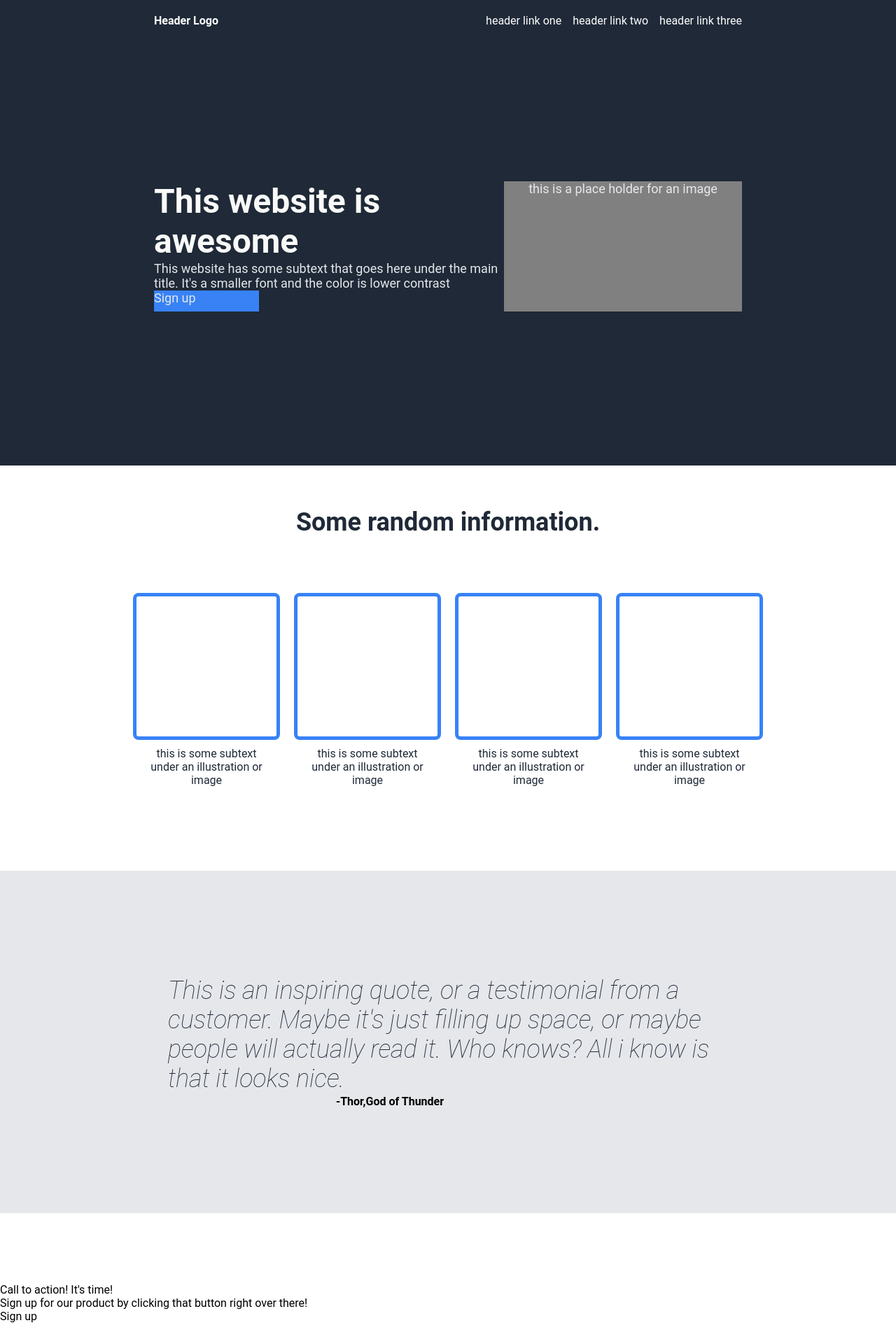
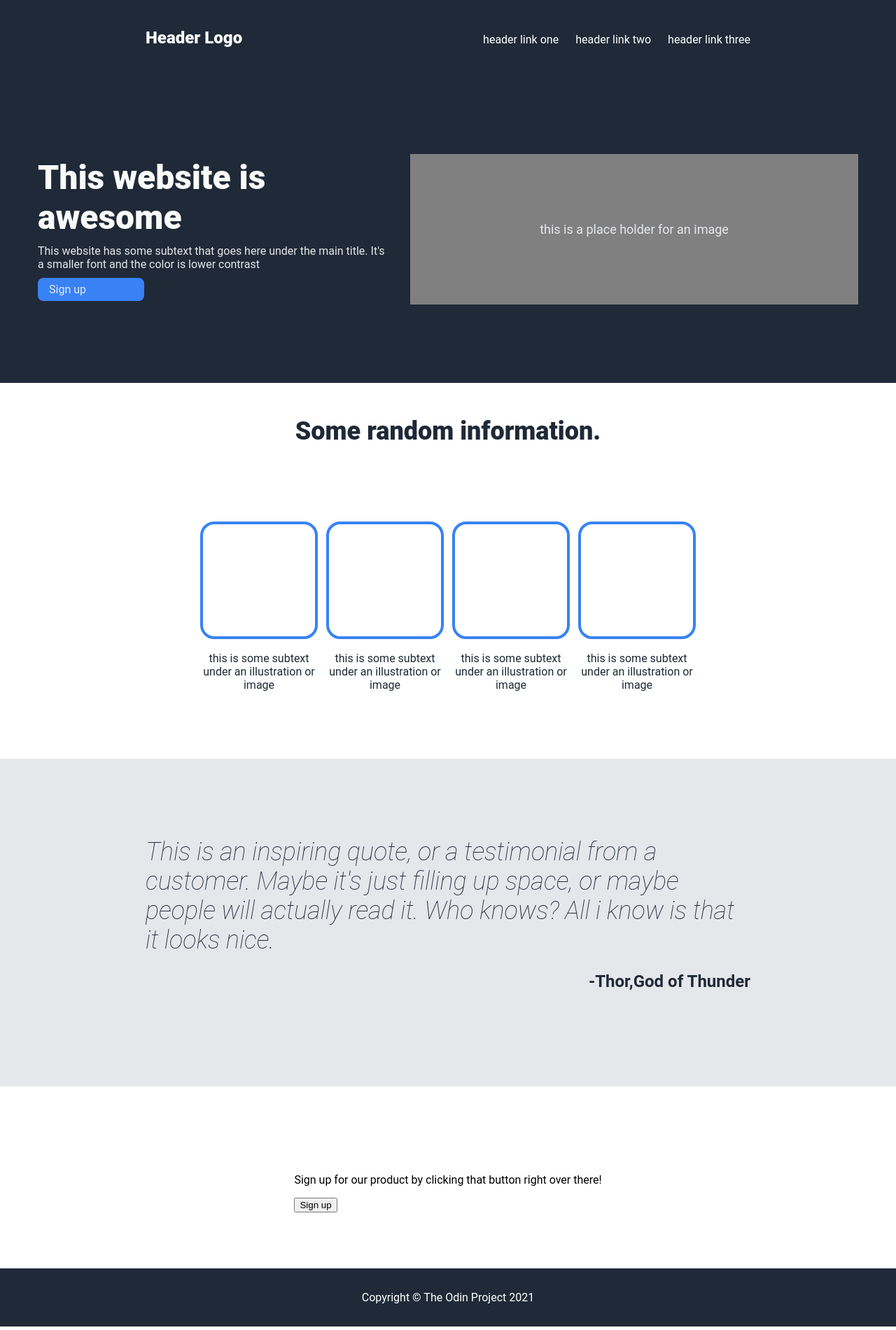
Before and after one commit to ShwetanshuGoel/LandingPage, a plain HTML site: page index.html in a window 1280 px wide. Shown: the whole page at 70% size. Drawn offline with Linux system fonts and the light colour scheme.

Commit message:
Add index.html and style.css files

```diff
--- a/index.html
+++ b/index.html
@@ -8,14 +8,16 @@
 </head>
 <body>
     <div class="header">
-        <ul class="left-links">
-            <li><strong>Header Logo</strong></li>
-        </ul>
-        <ul class="right-links">
-            <li><a>header link one</a></li>
-            <li><a>header link two</a></li>
-            <li><a>header link three</a></li>
-        </ul>
+        <div class="left-links">
+            <p class="logo">Header Logo</p>
+        </div>
+        <div class="right-links">
+            <ul>
+                <li><a>header link one</a></li>
+                <li><a>header link two</a></li>
+                <li><a>header link three</a></li>
+            </ul>
+        </div>
     </div>
     <div class="contentbox1">
         <div class="leftcontent1">
@@ -24,7 +26,9 @@
             <div class="ltext1 signup">Sign up</div>
         </div>
         <div class="rightcontent1">
-            <div class="rtext1">this is a place holder for an image</div>
+            <div class="image">
+               <div class="rtext1">this is a place holder for an image</div>
+            </div>
         </div>
     </div>
     <div class="contentbox2">
@@ -49,22 +53,25 @@
         </div>
     </div>
     <div class="contentbox3">
-        <div class="quote">This is an inspiring quote, or a testimonial from a customer.
+        <em>This is an inspiring quote, or a testimonial from a customer.
             Maybe it's just filling up space, or maybe people will actually read it. Who knows? All i know
             is that it looks nice.
-        </div>
-        <div class="thor">-Thor,God of Thunder</div>
+        </em>
+        <p>-Thor,God of Thunder</p>
     </div>
     <div class="contentbox4">
         <div class="bluebox">
             <div class="bbcontent">
-                <div class="bbtext1">Call to action! It's time!</div>
-                <div class="bbtext2">Sign up for our product by clicking that button right over there!</div>
+                <strong>Call to action! It's time!</strong>
+                <p class="bbtext2">Sign up for our product by clicking that button right over there!</p>
             </div>
             <div class="bbsignup">
-                <div class="bbbutton">Sign up</div>
+                <button class="bbbutton">Sign up</button>
             </div>
         </div>
     </div>
+    <footer>
+        Copyright &copy; The Odin Project 2021
+    </footer>
 </body>
 </html>
--- a/style.css
+++ b/style.css
@@ -11,13 +11,13 @@ body {
 
     display: flex;
     justify-content: space-between;
-    padding-left: 220px;
-    padding-right: 220px;
-    padding-top: 20px;
+    padding: 1em 13em;
     background-color: #1F2937;
     color: white;
+    align-items: baseline;
 }
 
+.left-links,
 ul {
 
     display: flex;
@@ -27,22 +27,29 @@ ul {
     gap: 16px;
 }
 
+.left-links {
+    font-size: 24px;
+    font-weight: 900;
+}
+
+.right-links ul {
+    gap: 1.5em;
+}
+
 .contentbox1 {
 
     display: flex;
-    justify-content: space-evenly;
-    padding-left: 220px;
-    padding-right: 220px;
-    padding-top: 220px;
-    padding-bottom: 220px;
+    justify-content: center;
+    padding: 7em 0;
     background-color: #1F2937;
     color: #E5E7EB;
-    font-size: 18px;
+    align-items: center;
+    gap: 2em;
 }
 
 .awesome {
 
-    font-weight: bolder;
+    font-weight: 900;
     font-size: 48px;
     color: #F9FAF8;
 }
@@ -52,41 +59,57 @@ ul {
     width: 500px;
 }
 
-.leftcontent1 {
+.contentbox1 .leftcontent1 {
     display: flex;
-    justify-content: flex-start;
     flex-direction: column;
+    gap: 10px;
 
 }
 
-.rightcontent1 {
-    width: 500px;
+.contentbox1 .rightcontent1 {
+    flex-shrink: 0;
+    width: 50%;
+}
+
+
+.image {
+    display: flex;
+    height: 215px;
     background-color: grey;
     align-items: center;
     justify-content: center;
-    text-align: center;
+}
+
+.rtext1 {
+    font-size: 18px;
+    color: #E5E7EB;
+    text-decoration: none;
 }
 
 .signup {
-    align-items: center;
-    width: 150px;
-    height: 30px;
+    width: 120px;
+    border-radius: 8px;
     background-color: #3882F6;
+    padding: 7px 1em;
 }
 
+.contentbox1 .signup {
+    border: None;
+}
 
 .contentbox2 {
 
     display: flex;
-    padding-top: 60px;
-    padding-bottom: 100px;
+    padding: 0 13em;
     flex-direction: column;
+    align-items: center;
     color: #1F2937;
+    margin-top: 3em;
 }
 
 .randominformation {
     font-size: 36px;
-    font-weight: bolder;
+    font-weight: 900;
     align-self: center;
     padding-bottom: 60px;
 }
@@ -94,9 +117,10 @@ ul {
 .frames-section {
 
     display: flex;
-    flex-direction: row;
     justify-content: center;
-    padding: 20px 0;
+    align-items: center;
+    flex-wrap: wrap;
+    margin: 3em 0 6em 0;
 }
 
 .frame {
@@ -104,16 +128,17 @@ ul {
     flex-direction: column;
     align-items: center;
     text-align: center;
+    max-width: 200px;
+    gap: .5em;
 
 }
 
 .frame-border {
-    width: 200px;
-    height: 200px;
-    border: 5px solid #3882F6;
+    width: 160px;
+    height: 160px;
+    border: 4px solid #3882F6;
     background-color: white;
-    margin: 0 10px;
-    border-radius: 8px;
+    border-radius: 20px;
 }
 
 .frame-content {
@@ -126,35 +151,56 @@ ul {
 
     display: flex;
     flex-direction: column;
+    justify-content: center;
     background-color: #E5E7EB;
-    padding-top: 150px;
-    padding-bottom: 150px;
-    align-items: center;
+    padding: 7em 13em;
 }
 
-.quote {
-    width: 800px;
-    height: 170px;
-    font-size: 36px;
-    font-style: italic;
-    font-weight: lighter;
+.contentbox3 p {
+    align-self: flex-end;
+    font-weight: bolder;
+    font-size: 24px;
     color: #1F2937;
 }
 
-.thor {
-    width: 800px;
-    margin-left: auto;
-    font-weight: bolder;
+.contentbox3 em {
+    font-size: 36px;
+    font-weight: 100;
+    color: #1F2937;
 }
 
+
 .contentbox4 {
-    padding-top: 100px;
-    padding-bottom: 100px;
+    display: flex;
+    justify-content: center;
+    align-items: center;
+    padding: 5em 13em;
 }
 
 .blueblox {
     display: flex;
-    flex-direction: column;
-    width: 1000px;
+    justify-content: space-around;
+    align-items: center;
     background-color: #3882F6;
+    padding: 3em;
+    width: 100%;
+    border-radius: 10px;
 }
+
+.blueblox button {
+    border: 2px solid #FFF;
+}
+
+strong {
+    font-size: 24px;
+    color: #FFF;
+}
+
+footer {
+    background-color: #1f2937;
+    color: #FFF;
+    display: flex;
+    justify-content: center;
+    align-items: center;
+    padding: 2em 0;
+}
```
